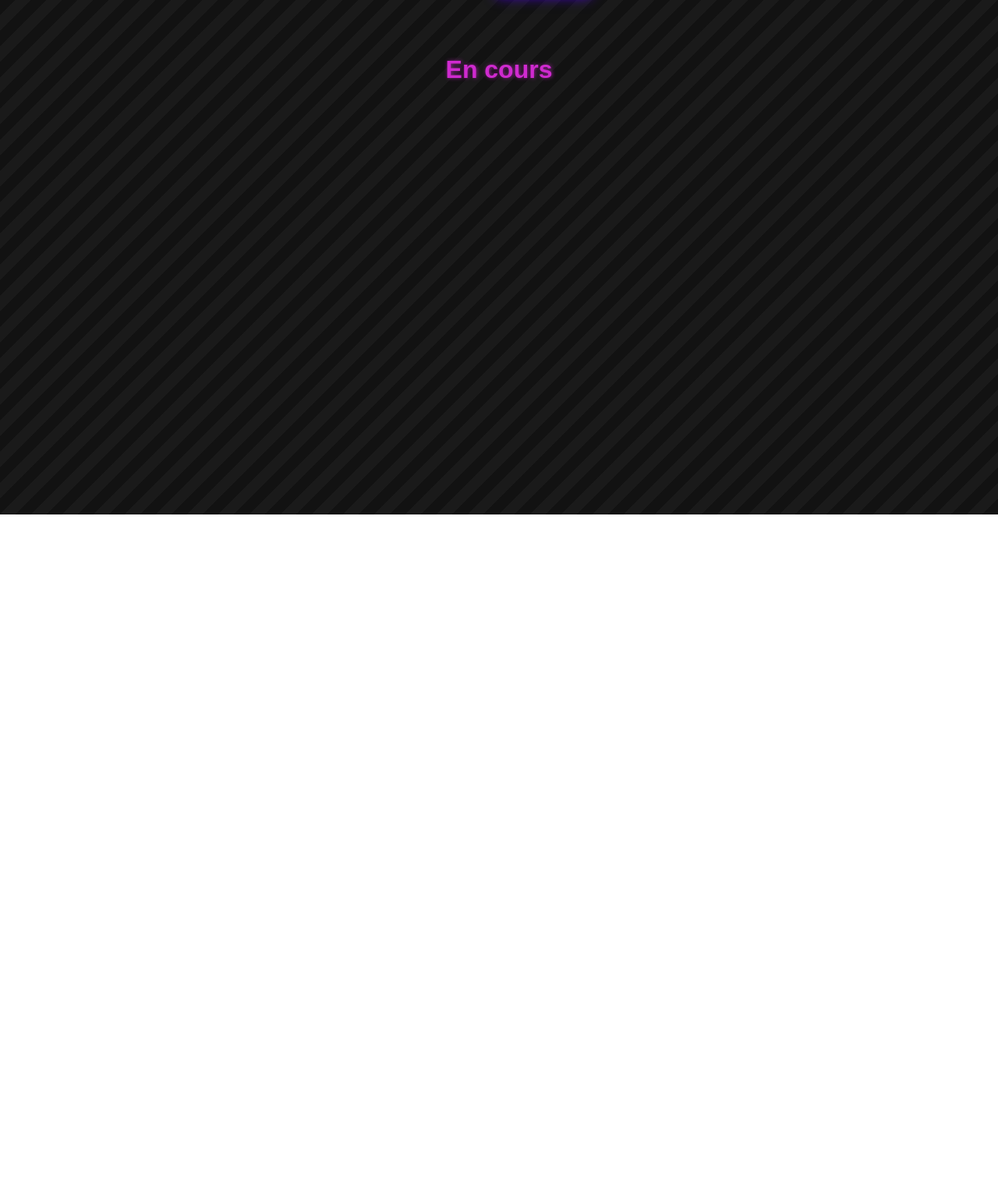
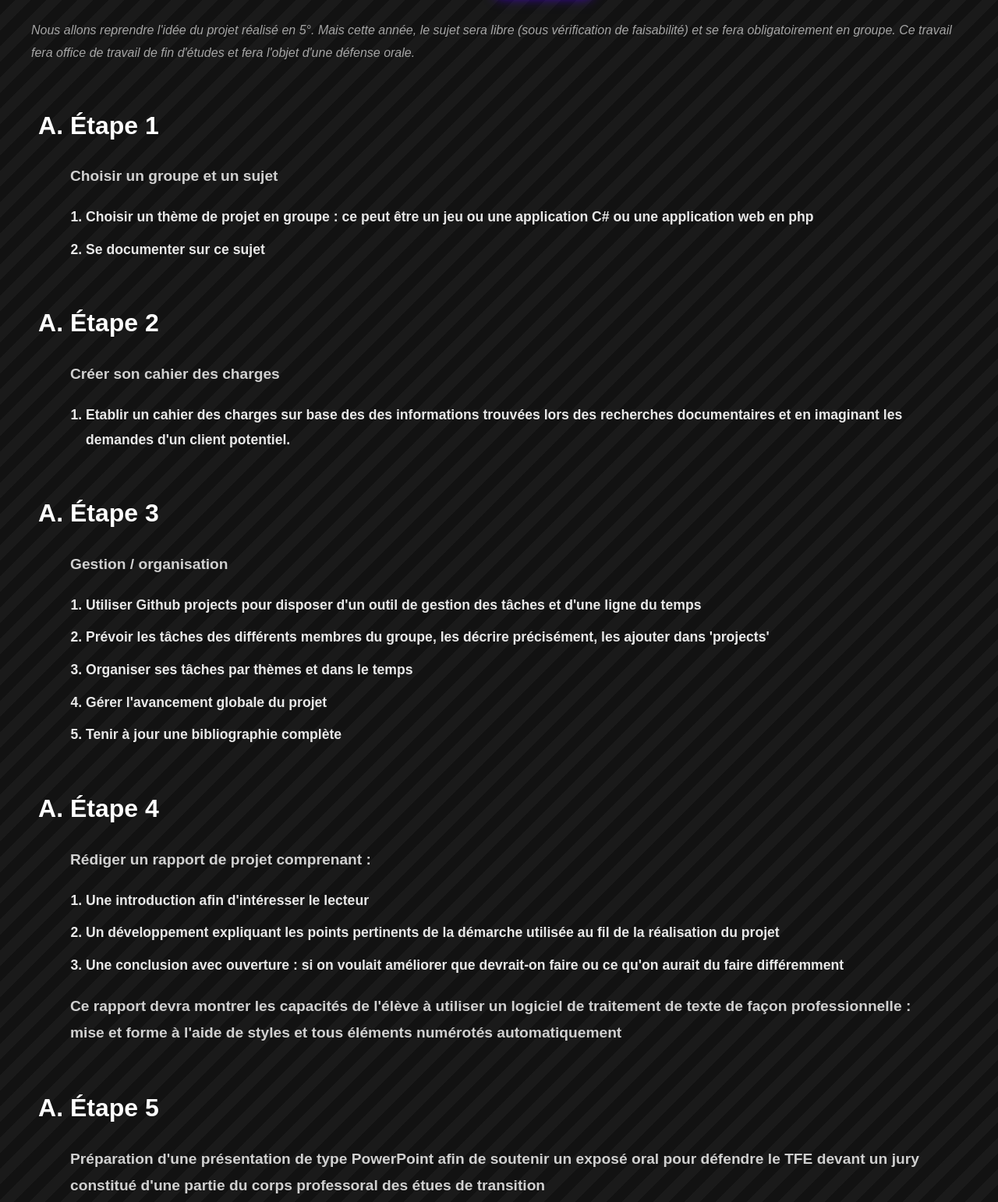
Before and after one commit to baudbea/PromoSiepAsty, a plain HTML site: page PROJET/annee6.html in a window 1280 px wide. Shown: the part 140-1682 px from the top of the page at 78% size. Before the commit the page ends 800 px from the top, so only its background shows below. Drawn offline with Linux system fonts and the light colour scheme.

Commit message:
ajout contenu pages projet en 5 et 6

```diff
--- a/PROJET/annee6.html
+++ b/PROJET/annee6.html
@@ -116,7 +116,57 @@
   </header>
 
   <main class="pagesCours">
-    <h1>En cours</h1>
+    <div>
+      <p><i>
+        Nous allons reprendre l'idée du projet réalisé en 5°. Mais cette année, le sujet sera libre (sous vérification de faisabilité) et se fera obligatoirement en groupe.
+        Ce travail fera office de travail de fin d'études et fera l'objet d'une défense orale.</i>
+      </p>
+    </div>
+    <ol type="A" class="listeTypeAlphabet">
+      <li>Étape 1
+        <p>Choisir un groupe et un sujet</p>
+        <ol class="listeTypeDecimal">
+          <li>Choisir un thème de projet en groupe : ce peut être un jeu ou une application C# ou une application web en php</li>
+          <li>Se documenter sur ce sujet</li>
+        </ol>
+      </li>
+    </ol>
+    <ol type="A" class="listeTypeAlphabet">
+      <li>Étape 2
+        <p>Créer son cahier des charges</p>
+        <ol class="listeTypeDecimal">
+          <li>Etablir un cahier des charges sur base des des informations trouvées lors des recherches documentaires et en imaginant les demandes d'un client potentiel.</li>
+        </ol>
+      </li>
+    </ol>
+    <ol type="A" class="listeTypeAlphabet">
+      <li>Étape 3
+        <p>Gestion / organisation</p>
+        <ol class="listeTypeDecimal">
+          <li>Utiliser Github projects pour disposer d'un outil de gestion des tâches et d'une ligne du temps</li>
+          <li>Prévoir les tâches des différents membres du groupe, les décrire précisément, les ajouter dans 'projects'</li>
+          <li>Organiser ses tâches par thèmes et dans le temps</li>
+          <li>Gérer l'avancement globale du projet</li>
+          <li>Tenir à jour une bibliographie complète</li>
+        </ol>
+      </li>
+    </ol>
+    <ol type="A" class="listeTypeAlphabet">
+      <li>Étape 4
+        <p>Rédiger un rapport de projet comprenant : </p>
+        <ol class="listeTypeDecimal">
+          <li>Une introduction afin d'intéresser le lecteur</li>
+          <li>Un développement expliquant les points pertinents de la démarche utilisée au fil de la réalisation du projet</li>
+          <li>Une conclusion avec ouverture : si on voulait améliorer que devrait-on faire ou ce qu'on aurait du faire différemment</li>
+        </ol>
+        <p> Ce rapport devra montrer les capacités de l'élève à utiliser un logiciel de traitement de texte de façon professionnelle : mise et forme à l'aide de styles et tous éléments numérotés automatiquement</p>
+      </li>
+    </ol>
+    <ol type="A" class="listeTypeAlphabet">
+      <li>Étape 5
+        <p>Préparation d'une présentation de type PowerPoint afin de soutenir un exposé oral pour défendre le TFE devant un jury constitué d'une partie du corps professoral des étues de transition </p>
+      </li>
+    </ol>
   </main>
 
   <script type="text/javascript" src="../JS/index.js"></script>
```
Also changed, not shown: AUTRE/annee6.html (+15 -14 lines).
